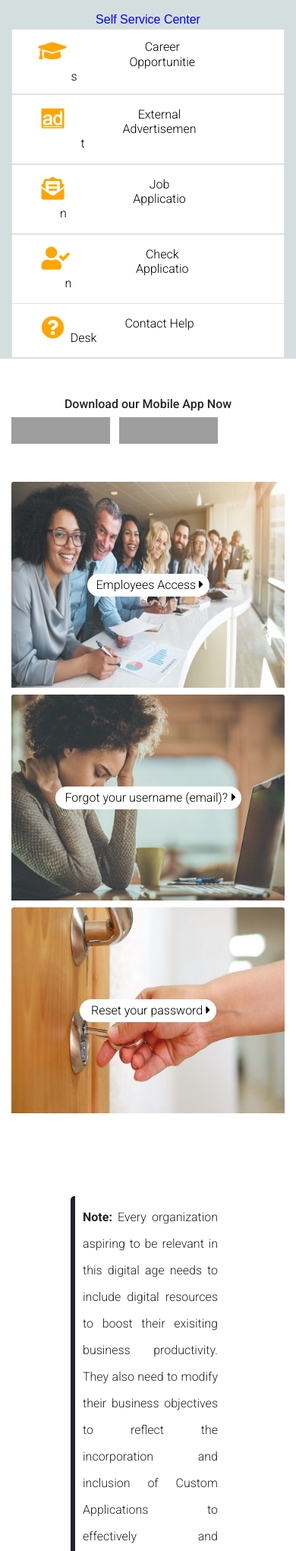
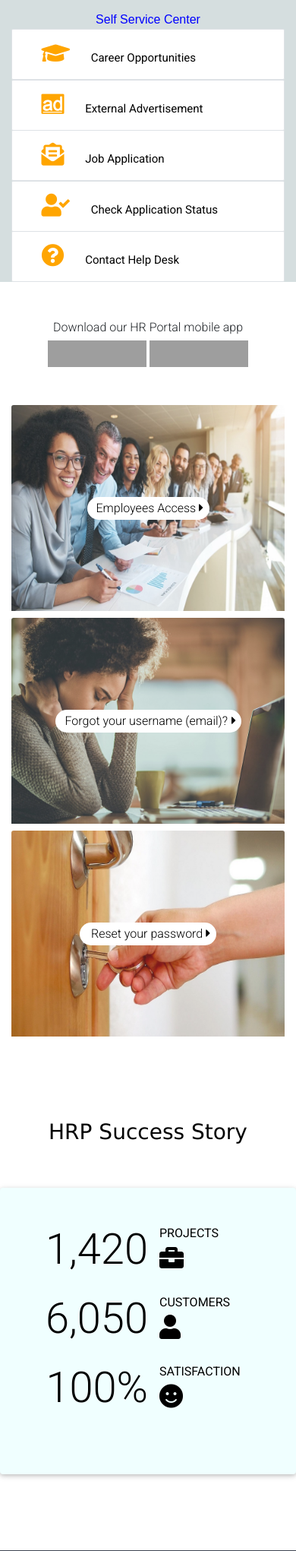
Before and after one commit to adey-px/hr-manager, a Flask app: page /home in a window 390 px wide. Shown: the part 521-2562 px from the top of the page at 76% size. Run offline with Flask 2, Linux system fonts and the light colour scheme; some libraries are stand-ins or nearby versions; grey boxes are pictures that could not be loaded.

Commit message:
Re-modified home page for responsiveness

```diff
--- a/static/css/style.css
+++ b/static/css/style.css
@@ -64,7 +64,6 @@ body {
 .btn-home-icon {
     font-size: 30px;
     color: orange;
-    float: left;
 }
 
 .hm-text1 {
@@ -103,7 +102,7 @@ body {
     color: orange;
 }
 
-/* mobile download links */
+/* Home page mobile download links */
 .mobile-apps {
     margin-top: 50px;
     margin-bottom: 50px;
@@ -112,7 +111,28 @@ body {
 .app-store {
     width: 130px;
     height: 35px;
+    display: inline-block;
 }
+
+/* Hide home page note in mobile view */
+@media (max-width: 812px) {
+    .note {
+      display: none;
+    }
+  }
+
+/* Home page footer */
+.btn-danger:hover {
+    color: blue;
+}
+
+.list-styled a:hover,
+.login a:hover,
+.footer-links-dash a:hover,
+.footer-copyright a:hover {
+    text-decoration: underline;
+}
+
 
 /* flash messages */
 .message {
@@ -138,14 +158,6 @@ body {
     text-align: center;
     font-size: 18px;
     padding-top: 6px;
-}
-
-.btn-danger:hover {
-    color: blue;
-}
-
-.read-more a:hover {
-    color: chartreuse;
 }
 
 /* Register page */
@@ -227,15 +239,7 @@ body {
     border-width: 1px;
 }
 
-/* footer */
-.list-styled a:hover,
-.login a:hover,
-.footer-links-dash a:hover,
-.footer-copyright a:hover {
-    text-decoration: underline;
-}
-
-/* Responsive media queries */
+/* Responsive media queries register & login cards */
 @media (max-width: 812px) {
     .column {
         width: 80%;
--- a/templates/index.html
+++ b/templates/index.html
@@ -55,52 +55,51 @@
         </div>
         <a href="{{ url_for('careers') }}">
           <button type="button"
-            class="btn white btn-block border border-blue hvr-overline-reveal">
-            <i class="fas fa-graduation-cap btn-home-icon"></i>
-            <h6 class="black-text text-capitalize"
-              style="display: inline; margin-right: 195px;">
+            class="btn white btn-lg btn-block btn-so text-left border border-blue hvr-overline-reveal">
+            <i class="fas fa-graduation-cap btn-home-icon pr-4"></i>
+            <span class="black-text text-capitalize">
               Career Opportunities
-            </h6>
+            </span>
           </button>
         </a>
 
         <a href="{{ url_for('adverts') }}">
           <button type="button"
-            class="btn white btn-lg btn-block border border-blue hvr-overline-reveal">
-            <i class="fab fa-adversal btn-home-icon"></i>
-            <h6 class="black-text text-capitalize" style="display: inline; margin-right: 172px;">
+            class="btn white btn-lg btn-block btn-so text-left border border-blue hvr-overline-reveal">
+            <i class="fab fa-adversal btn-home-icon pr-4"></i>
+            <span class="black-text text-capitalize">
               External Advertisement
-            </h6>
+            </span>
           </button>
         </a>
 
         <a href="{{ url_for('jobs_apply') }}">
           <button type="button"
-            class="btn white btn-lg btn-block border border-blue hvr-overline-reveal">
-            <i class="fas fa-envelope-open-text btn-home-icon"></i>
-            <h6 class="black-text text-capitalize" style="display: inline; margin-right: 223px;">
+            class="btn white btn-lg btn-block btn-so text-left border border-blue hvr-overline-reveal">
+            <i class="fas fa-envelope-open-text btn-home-icon pr-4"></i>
+            <span class="black-text text-capitalize">
               Job Application
-            </h6>
+            </span>
           </button>
         </a>
 
         <a href="{{ url_for('apply_status') }}">
           <button type="button"
-            class="btn white btn-lg btn-block border border-blue hvr-overline-reveal">
-            <i class="fas fa-user-check btn-home-icon"></i>
-            <h6 class="black-text text-capitalize" style="display: inline; margin-right: 210px;">
-              Check Application
-            </h6>
+            class="btn white btn-lg btn-block btn-so text-left border border-blue hvr-overline-reveal">
+            <i class="fas fa-user-check btn-home-icon pr-4"></i>
+            <span class="black-text text-capitalize">
+              Check Application Status
+            </span>
           </button>
         </a>
 
         <a href="{{ url_for('help_desk') }}">
           <button type="button"
-            class="btn white btn-lg btn-block border border-blue hvr-overline-reveal">
-            <i class="fas fa-question-circle btn-home-icon"></i>
-            <h6 class="black-text text-capitalize" style="display: inline; margin-right: 200px;">
+          class="btn white btn-lg btn-block btn-so text-left border border-blue hvr-overline-reveal">
+            <i class="fas fa-question-circle btn-home-icon pr-4"></i>
+            <span class="black-text text-capitalize">
               Contact Help Desk
-            </h6>
+            </span>
           </button>
         </a>
       </div>
@@ -109,18 +108,20 @@
   <!-- Employee image and self service starts -->
 
   <!-- Mobile app download links -->
-  <div class="container mobile-apps">
+  <div class="container">
     <div class="row">
-      <div class="col-12">
-        <h6 class="text-center">
-          <strong>Download our Mobile App Now</strong>
+      <div class="col mobile-apps text-center">
+        <h6>
+          Download our HR Portal mobile app
         </h6>
-      </div>
-      <div class="col-12">
-        <span style="padding-right: 8px;"><a href="https://play.google.com/store" target="_blank">
-          <img src="https://miro.medium.com/max/4000/1*OIIv4FEjJQMqh-zEPhtlYA.png" class="app-store" alt="google-play"></a></span>
-        <span style="padding-right: 8px;"><a href="https://www.apple.com/app-store/" target="_blank">
-          <img src="https://www.smoobu.com/wp-content/uploads/2018/11/download-on-appstore.png" class="app-store" alt="apple-store"></a></span>
+        <a href="https://www.apple.com/app-store/" target="_blank">
+          <img src="https://www.smoobu.com/wp-content/uploads/2018/11/download-on-appstore.png"
+            class="app-store" alt="apple-store">
+        </a>
+        <a href="https://play.google.com/store" target="_blank">
+          <img src="https://miro.medium.com/max/4000/1*OIIv4FEjJQMqh-zEPhtlYA.png"
+            class="app-store" alt="google-play">
+        </a>
       </div>
     </div>
   </div>
@@ -174,7 +175,7 @@
   <!-- Solution section for employees ends -->
 
   <!-- Important note section -->
-  <div class="container" style="margin-top: 100px; margin-bottom: 100px; width: 60%;">
+  <div class="container" style="margin-top: 100px; margin-bottom: 100px;">
     <p class="note" align="justify" style="line-height: 35px;">
       <strong>Note:</strong>
       Every organization aspiring to be relevant in this digital age needs to include digital resources
@@ -197,7 +198,7 @@
   </div>
 
   <div class="container my-5 z-depth-1 px-0 rounded" style="background-color: azure;">
-    <section class="white-text p-5 rounded">
+    <section class="black-text p-5 rounded">
       <div class="row">
         <div class="col-md-4 mb-4">
           <div class="row">
@@ -206,8 +207,12 @@
             </div>
 
             <div class="col-6">
-              <p class="text-uppercase font-weight-normal mb-1 black-text">Projects</p>
-              <p class="mb-0"><i class="fas fa-briefcase fa-2x mb-0"></i></p>
+              <p class="text-uppercase font-weight-normal mb-1 black-text">
+                Projects
+              </p>
+              <p class="mb-0">
+                <i class="fas fa-briefcase fa-2x mb-0"></i>
+              </p>
             </div>
           </div>
         </div>
@@ -215,12 +220,18 @@
         <div class="col-md-4 mb-4">
           <div class="row">
             <div class="col-6 pr-0">
-              <h4 class="display-4 text-right mb-0 count1 black-text">60,500</h4>
+              <h4 class="display-4 text-right mb-0 count1 black-text">
+                6,050
+              </h4>
             </div>
 
             <div class="col-6">
-              <p class="text-uppercase font-weight-normal mb-1 black-text">Customers</p>
-              <p class="mb-0"><i class="fas fa-user fa-2x mb-0"></i></p>
+              <p class="text-uppercase font-weight-normal mb-1 black-text">
+                Customers
+              </p>
+              <p class="mb-0">
+                <i class="fas fa-user fa-2x mb-0"></i>
+              </p>
             </div>
           </div>
         </div>
@@ -228,28 +239,39 @@
         <div class="col-md-4 mb-4">
           <div class="row">
             <div class="col-6 pr-0 black-text">
-              <h4 class="display-4 text-right"><span class="d-flex justify-content-end">
-                <span class="count4">100</span>%</span></h4>
+              <h4 class="display-4 text-right">
+                <span class="d-flex justify-content-end">
+                  <span class="count4">
+                    100
+                  </span>
+                  %
+                </span>
+              </h4>
             </div>
 
             <div class="col-6 black-text">
-              <p class="text-uppercase font-weight-normal mb-1">Satisfaction</p>
-              <p class="mb-0"><i class="fas fa-smile fa-2x mb-0"></i></p>
+              <p class="text-uppercase font-weight-normal mb-1">
+                Satisfaction
+              </p>
+              <p class="mb-0">
+                <i class="fas fa-smile fa-2x mb-0"></i>
+              </p>
             </div>
           </div>
         </div>
-
       </div>
     </section>
   </div>
    <!-- Success story section ends -->
 
   <!-- Footer section-->
-  <footer class="page-footer font-small stylish-color-dark pt-4" style="margin-top: 200px;">
+  <footer class="page-footer font-small stylish-color-dark pt-4" style="margin-top: 100px;">
     <div class="container text-center text-md-left">
       <div class="row">
         <div class="col-md-4 mx-auto">
-          <h5 class="font-weight-bold text-uppercase mt-3 mb-4">About HRP</h5>
+          <h5 class="font-weight-bold text-uppercase mt-3 mb-4">
+            About HRP
+          </h5>
           <p>The Human Resource Portal (HRP) is built with latest
             technologies and offers lots of benefits to HR managers and company's executives.
             It automates all core processes in daily operations of employees.
@@ -259,16 +281,19 @@
         <hr class="clearfix w-100 d-md-none">
 
         <div class="col-md-4 mx-auto">
-          <h5 class="font-weight-bold text-capitalize mt-3 mb-4">Features of HRP</h5>
-          <ul class="list-styled">
+          <h5 class="font-weight-bold text-capitalize mt-3 mb-4">
+            Features of HRP
+          </h5>
+          <ul class="list-styled text-left">
             <li>Instant Online Access</li>
             <li>Robust, Secure & Flexible</li>
             <li>One Platform; Multiple Users</li>
           </ul>
           <div class="read-more">
             <a href="{{ url_for('about_hrp') }}">
-              <h5 class="blue-text text-left">
-                Read more <i class="fas fa-angle-double-right ml-2"></i>
+              <h5 class="blue-text text-center">
+                Read more
+                <i class="fas fa-angle-double-right ml-2"></i>
               </h5>
             </a>
           </div>
@@ -277,12 +302,29 @@
         <hr class="clearfix w-100 d-md-none">
 
         <div class="col-md-2 mx-auto">
-          <h5 class="font-weight-bold text-capitalize mt-3 mb-4">Quick Links</h5>
-          <ul class="list-styled">
-            <li><a href="{{ url_for('home') }}">Home</a></li>
-            <li><a href="{{ url_for('register') }}">Register</a></li>
-            <li><a href="{{ url_for('login') }}">Sign In</a></li>
-            <li><a href="{{ url_for('help_desk') }}">Help Desk</a></li>
+          <h5 class="font-weight-bold text-capitalize mt-3 mb-4">
+            Quick Links
+          </h5>
+          <ul class="list-styled text-left">
+            <li><a href="{{ url_for('home') }}">
+                  Home
+                </a>
+            </li>
+            <li>
+              <a href="{{ url_for('register') }}">
+                  Register
+              </a>
+            </li>
+            <li>
+              <a href="{{ url_for('login') }}">
+                  Sign In
+              </a>
+            </li>
+            <li>
+              <a href="{{ url_for('help_desk') }}">
+                  Help Desk
+              </a>
+            </li>
           </ul>
         </div>
       </div>
@@ -292,16 +334,22 @@
 
     <ul class="list-unstyled list-inline text-center py-2">
       <li class="list-inline-item">
-        <h5 class="mb-1">Need HRP to manage your employees?</h5>
+        <h5 class="mb-1">
+          Need HRP to manage your employees?
+        </h5>
       </li>
       <li class="list-inline-item">
         <a href="{{ url_for('support') }}" class="btn btn-danger btn-rounded"
-          style="border-radius: 25px;">Contact Us</a>
+          style="border-radius: 25px;">
+          Contact Us
+        </a>
       </li>
     </ul>
 
     <hr>
-    <h5 class="mb-1 text-center">Connect with us</h5>
+    <h5 class="mb-1 text-center">
+      Connect with us
+    </h5>
     <ul class="list-unstyled list-inline text-center">
       <li class="list-inline-item">
         <a class="btn-floating btn-fb mx-1">
@@ -330,8 +378,11 @@
       </li>
     </ul>
 
-    <div class="footer-copyright text-center py-3">© 2021 Copyright: All Right Reserved |
-      Powered by <a href="#">Stephen App Company (SAC)</a>
+    <div class="footer-copyright text-center py-3">
+      © 2021 Copyright: All Right Reserved | Powered by
+      <a href="#">
+        Stephen App Company (SAC)
+      </a>
     </div>
   </footer>
 
```
